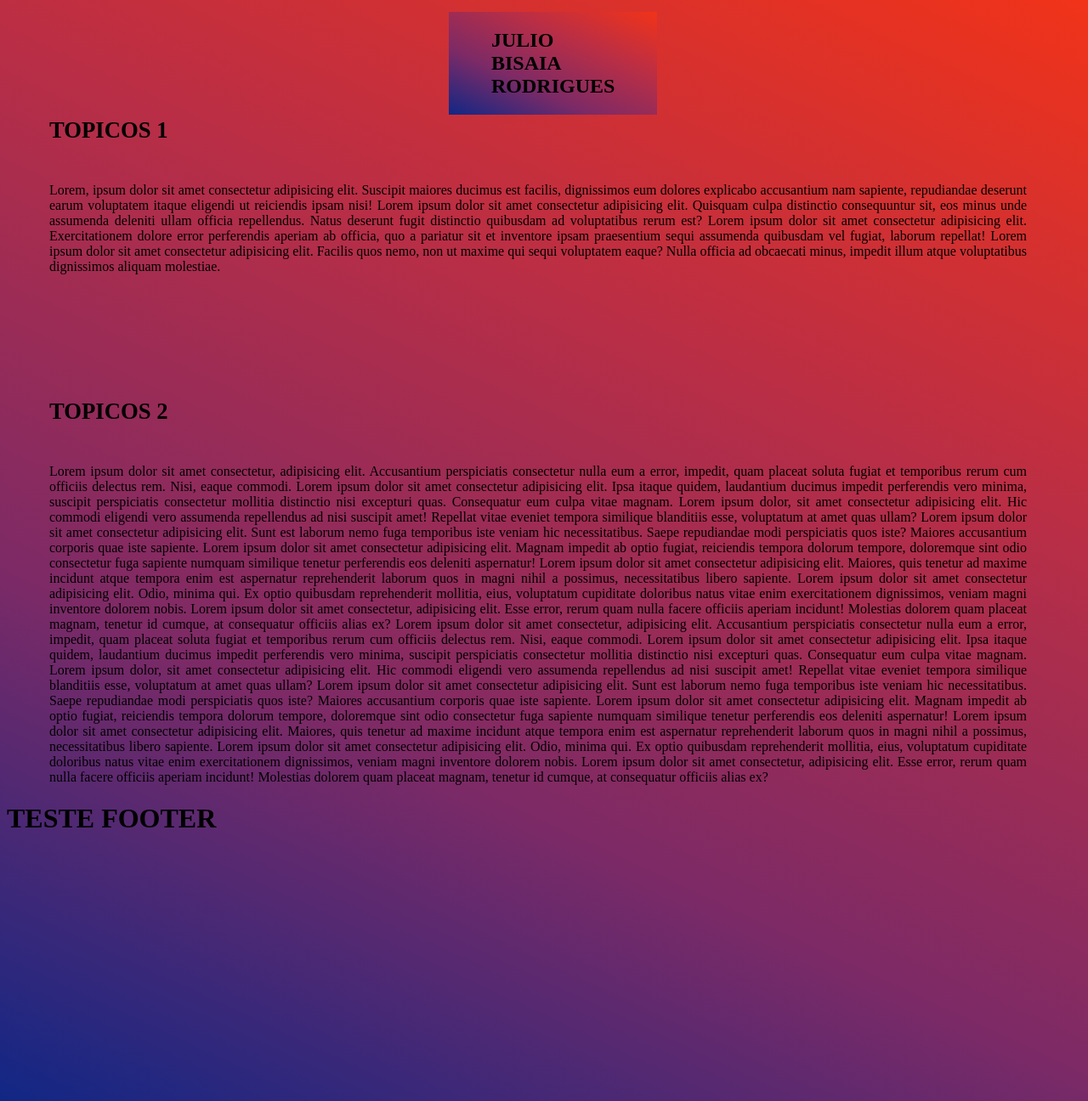
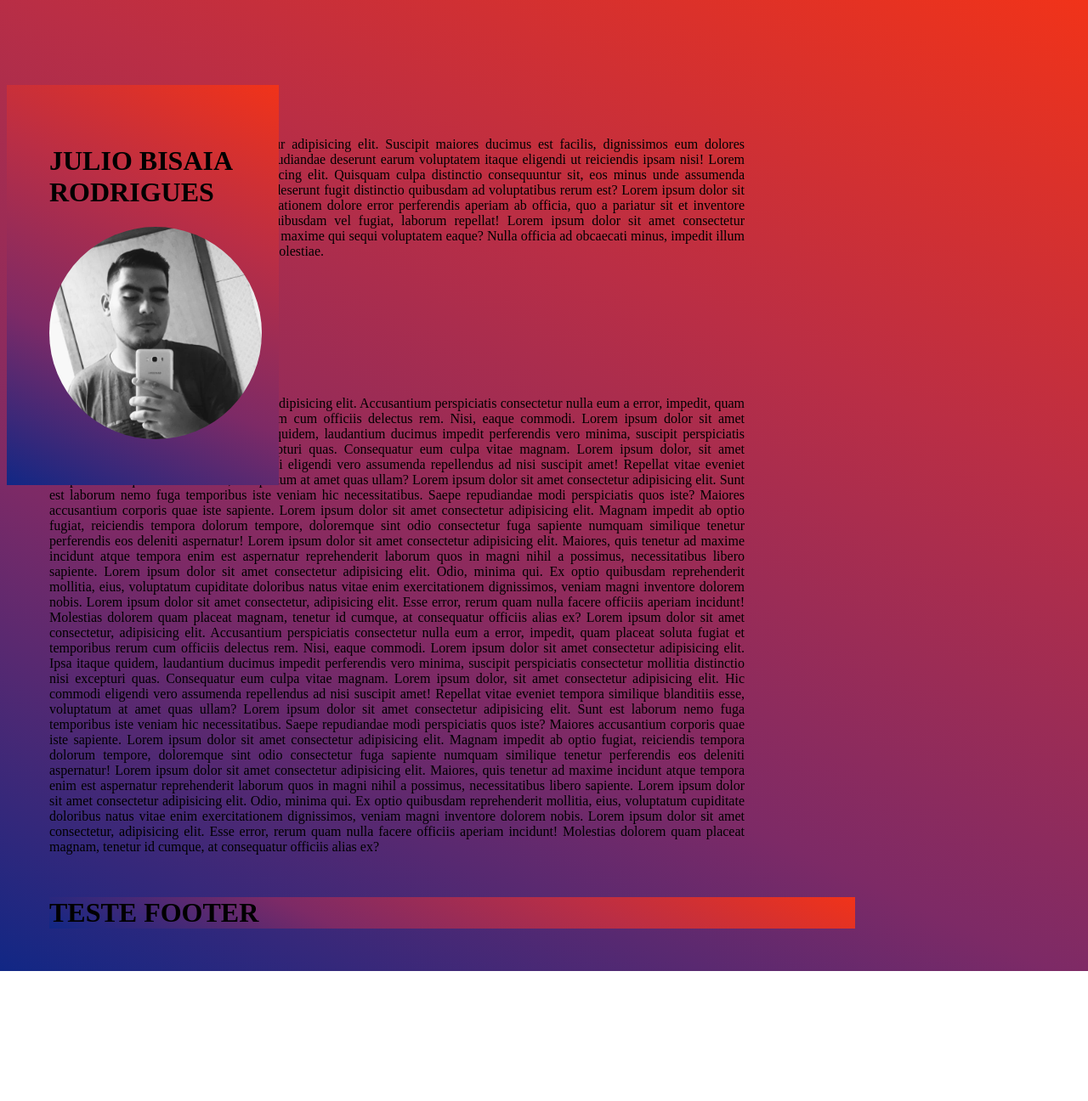
Before and after one commit to JbRodrigues/Portifolio, a plain HTML site: page site-portifolio/index.html in a window 1280 px wide. Shown: the whole page at 85% size. After the commit the page ends 1143 px from the top, so only its background shows below. Drawn offline with Linux system fonts and the light colour scheme.

Commit message:
Main Structure Running ok
The main structure are going well till now

```diff
--- a/site-portifolio/estilos.css
+++ b/site-portifolio/estilos.css
@@ -1,8 +1,15 @@
+* {
+    box-sizing: border-box;
+}
+
 body {
+
     background-image: linear-gradient(25deg, #112785, #7d2a66, #ba2e45, #f13319);
     color: black;
-    width: 100vw;
-    height: 100vw;
+}
+
+.container {
+    width: 75%;
 }
 
 .titulos {
@@ -15,21 +22,25 @@ body {
 }
 
 .topics {
-    display: inline-block;
     padding-right: 50px;
-    margin-top: 30px;
+    margin-top: 20px;
 
 }
 
 
-.navbar {
+.menu {
     background-image: linear-gradient(25deg, #112785, #7d2a66, #ba2e45, #f13319);
     color: black;
+    padding: 50px;
+    width: 25%;
+    float: right;
     position: fixed;
-    display: inline-block;
-    padding-left: 50px;
-    padding-right: 50px;
-    margin: 0.5vw 65vh;
+}
+
+.photo {
+    width: 250px;
+    height: 250px;
+    border-radius: 50%;
 }
 
 p {
@@ -39,4 +50,8 @@ p {
 
 }
 
-footer
+.foot {
+    width: 100%;
+    background: linear-gradient(25deg, #112785, #7d2a66, #ba2e45, #f13319);
+    margin: 50px;
+}
--- a/site-portifolio/index.html
+++ b/site-portifolio/index.html
@@ -10,12 +10,13 @@
 </head>
 
 <body>
-    <header>
-        <nav class="navbar">
+    <div class="container">
+        <div class="menu">
+
             <h1>JULIO BISAIA RODRIGUES</h1>
-        </nav>
 
-    </header>
+            <img src="imagens/photo-profile.jpg" alt="" class="photo">
+        </div>
 
         <section>
             <div class="topics">
@@ -24,11 +25,13 @@
             <div>
                 <p>Lorem, ipsum dolor sit amet consectetur adipisicing elit. Suscipit maiores ducimus est facilis,
                     dignissimos
-                eum dolores explicabo accusantium nam sapiente, repudiandae deserunt earum voluptatem itaque eligendi ut
+                    eum dolores explicabo accusantium nam sapiente, repudiandae deserunt earum voluptatem itaque
+                    eligendi ut
                     reiciendis ipsam nisi! Lorem ipsum dolor sit amet consectetur adipisicing elit. Quisquam culpa
                     distinctio
                     consequuntur sit, eos minus unde assumenda deleniti ullam officia repellendus. Natus deserunt fugit
-                distinctio quibusdam ad voluptatibus rerum est? Lorem ipsum dolor sit amet consectetur adipisicing elit.
+                    distinctio quibusdam ad voluptatibus rerum est? Lorem ipsum dolor sit amet consectetur adipisicing
+                    elit.
                     Exercitationem dolore error perferendis aperiam ab officia, quo a pariatur sit et inventore ipsam
                     praesentium sequi assumenda quibusdam vel fugiat, laborum repellat! Lorem ipsum dolor sit amet
                     consectetur
@@ -43,52 +46,68 @@
                 <h1 class="titulos">TOPICOS 2</h1>
             </div>
             <div>
-            <p>Lorem ipsum dolor sit amet consectetur, adipisicing elit. Accusantium perspiciatis consectetur nulla eum
+                <p>Lorem ipsum dolor sit amet consectetur, adipisicing elit. Accusantium perspiciatis consectetur nulla
+                    eum
                     a
-                error, impedit, quam placeat soluta fugiat et temporibus rerum cum officiis delectus rem. Nisi, eaque
-                commodi. Lorem ipsum dolor sit amet consectetur adipisicing elit. Ipsa itaque quidem, laudantium ducimus
-                impedit perferendis vero minima, suscipit perspiciatis consectetur mollitia distinctio nisi excepturi
+                    error, impedit, quam placeat soluta fugiat et temporibus rerum cum officiis delectus rem. Nisi,
+                    eaque
+                    commodi. Lorem ipsum dolor sit amet consectetur adipisicing elit. Ipsa itaque quidem, laudantium
+                    ducimus
+                    impedit perferendis vero minima, suscipit perspiciatis consectetur mollitia distinctio nisi
+                    excepturi
                     quas.
                     Consequatur eum culpa vitae magnam. Lorem ipsum dolor, sit amet consectetur adipisicing elit. Hic
                     commodi
                     eligendi vero assumenda repellendus ad nisi suscipit amet! Repellat vitae eveniet tempora similique
-                blanditiis esse, voluptatum at amet quas ullam? Lorem ipsum dolor sit amet consectetur adipisicing elit.
+                    blanditiis esse, voluptatum at amet quas ullam? Lorem ipsum dolor sit amet consectetur adipisicing
+                    elit.
                     Sunt est laborum nemo fuga temporibus iste veniam hic necessitatibus. Saepe repudiandae modi
                     perspiciatis quos iste? Maiores accusantium corporis quae iste sapiente. Lorem ipsum dolor sit amet
                     consectetur adipisicing elit. Magnam impedit ab optio fugiat, reiciendis tempora dolorum tempore,
                     doloremque sint odio consectetur fuga sapiente numquam similique tenetur perferendis eos deleniti
                     aspernatur!
-                Lorem ipsum dolor sit amet consectetur adipisicing elit. Maiores, quis tenetur ad maxime incidunt atque
-                tempora enim est aspernatur reprehenderit laborum quos in magni nihil a possimus, necessitatibus libero
+                    Lorem ipsum dolor sit amet consectetur adipisicing elit. Maiores, quis tenetur ad maxime incidunt
+                    atque
+                    tempora enim est aspernatur reprehenderit laborum quos in magni nihil a possimus, necessitatibus
+                    libero
                     sapiente.
                     Lorem ipsum dolor sit amet consectetur adipisicing elit. Odio, minima qui. Ex optio quibusdam
                     reprehenderit mollitia, eius, voluptatum cupiditate doloribus natus vitae enim exercitationem
                     dignissimos, veniam magni inventore dolorem nobis.
-                Lorem ipsum dolor sit amet consectetur, adipisicing elit. Esse error, rerum quam nulla facere officiis
+                    Lorem ipsum dolor sit amet consectetur, adipisicing elit. Esse error, rerum quam nulla facere
+                    officiis
                     aperiam incidunt! Molestias dolorem quam placeat magnam, tenetur id cumque, at consequatur officiis
-                alias ex? Lorem ipsum dolor sit amet consectetur, adipisicing elit. Accusantium perspiciatis consectetur
+                    alias ex? Lorem ipsum dolor sit amet consectetur, adipisicing elit. Accusantium perspiciatis
+                    consectetur
                     nulla eum
                     a
-                error, impedit, quam placeat soluta fugiat et temporibus rerum cum officiis delectus rem. Nisi, eaque
-                commodi. Lorem ipsum dolor sit amet consectetur adipisicing elit. Ipsa itaque quidem, laudantium ducimus
-                impedit perferendis vero minima, suscipit perspiciatis consectetur mollitia distinctio nisi excepturi
+                    error, impedit, quam placeat soluta fugiat et temporibus rerum cum officiis delectus rem. Nisi,
+                    eaque
+                    commodi. Lorem ipsum dolor sit amet consectetur adipisicing elit. Ipsa itaque quidem, laudantium
+                    ducimus
+                    impedit perferendis vero minima, suscipit perspiciatis consectetur mollitia distinctio nisi
+                    excepturi
                     quas.
                     Consequatur eum culpa vitae magnam. Lorem ipsum dolor, sit amet consectetur adipisicing elit. Hic
                     commodi
                     eligendi vero assumenda repellendus ad nisi suscipit amet! Repellat vitae eveniet tempora similique
-                blanditiis esse, voluptatum at amet quas ullam? Lorem ipsum dolor sit amet consectetur adipisicing elit.
+                    blanditiis esse, voluptatum at amet quas ullam? Lorem ipsum dolor sit amet consectetur adipisicing
+                    elit.
                     Sunt est laborum nemo fuga temporibus iste veniam hic necessitatibus. Saepe repudiandae modi
                     perspiciatis quos iste? Maiores accusantium corporis quae iste sapiente. Lorem ipsum dolor sit amet
                     consectetur adipisicing elit. Magnam impedit ab optio fugiat, reiciendis tempora dolorum tempore,
                     doloremque sint odio consectetur fuga sapiente numquam similique tenetur perferendis eos deleniti
                     aspernatur!
-                Lorem ipsum dolor sit amet consectetur adipisicing elit. Maiores, quis tenetur ad maxime incidunt atque
-                tempora enim est aspernatur reprehenderit laborum quos in magni nihil a possimus, necessitatibus libero
+                    Lorem ipsum dolor sit amet consectetur adipisicing elit. Maiores, quis tenetur ad maxime incidunt
+                    atque
+                    tempora enim est aspernatur reprehenderit laborum quos in magni nihil a possimus, necessitatibus
+                    libero
                     sapiente.
                     Lorem ipsum dolor sit amet consectetur adipisicing elit. Odio, minima qui. Ex optio quibusdam
                     reprehenderit mollitia, eius, voluptatum cupiditate doloribus natus vitae enim exercitationem
                     dignissimos, veniam magni inventore dolorem nobis.
-                Lorem ipsum dolor sit amet consectetur, adipisicing elit. Esse error, rerum quam nulla facere officiis
+                    Lorem ipsum dolor sit amet consectetur, adipisicing elit. Esse error, rerum quam nulla facere
+                    officiis
                     aperiam incidunt! Molestias dolorem quam placeat magnam, tenetur id cumque, at consequatur officiis
                     alias ex?</p>
             </div>
@@ -96,8 +115,12 @@
         </section>
 
         <footer>
+            <div class="foot">
                 <h1>TESTE FOOTER</h1>
+            </div>
+
         </footer>
+    </div>
 
 </body>
 
```
Also changed, not shown: site-portifolio/imagens/photo-profile.jpg (added). Lines whose indentation alone changed are shown as unchanged.
